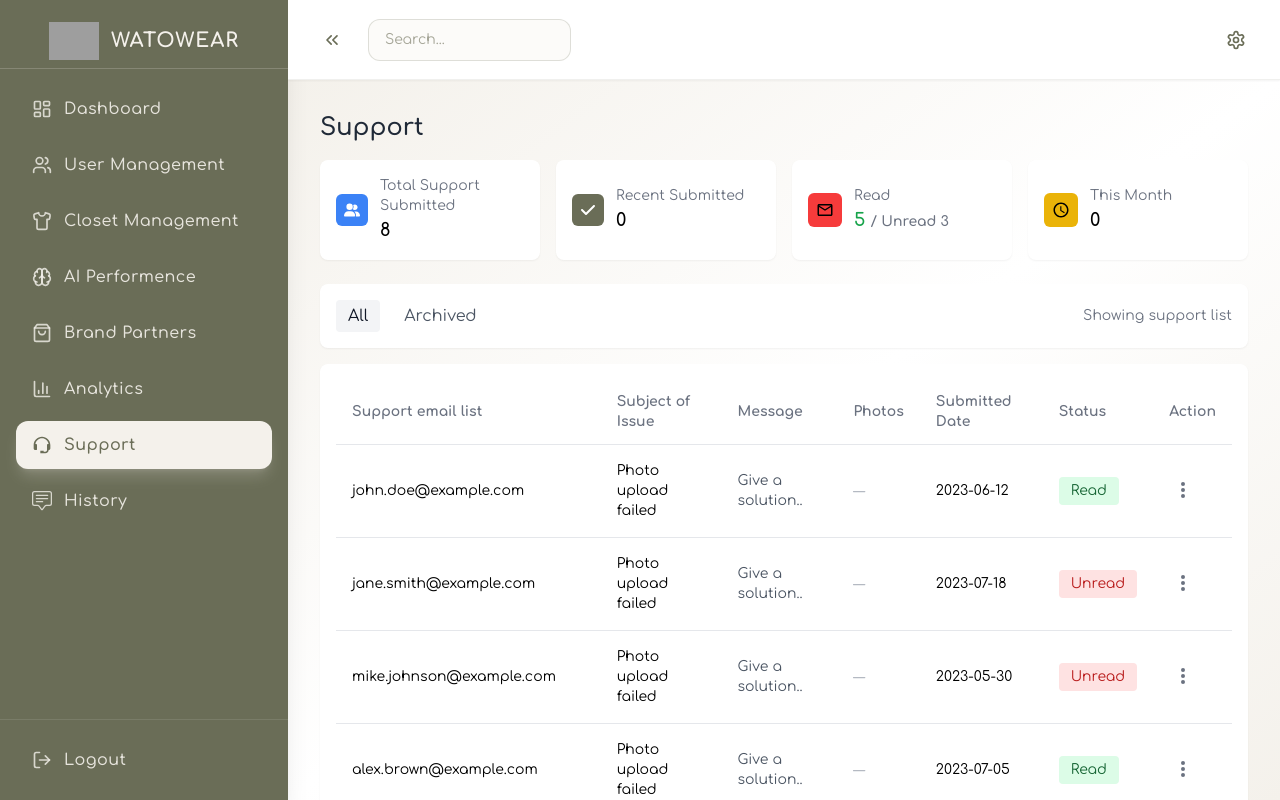
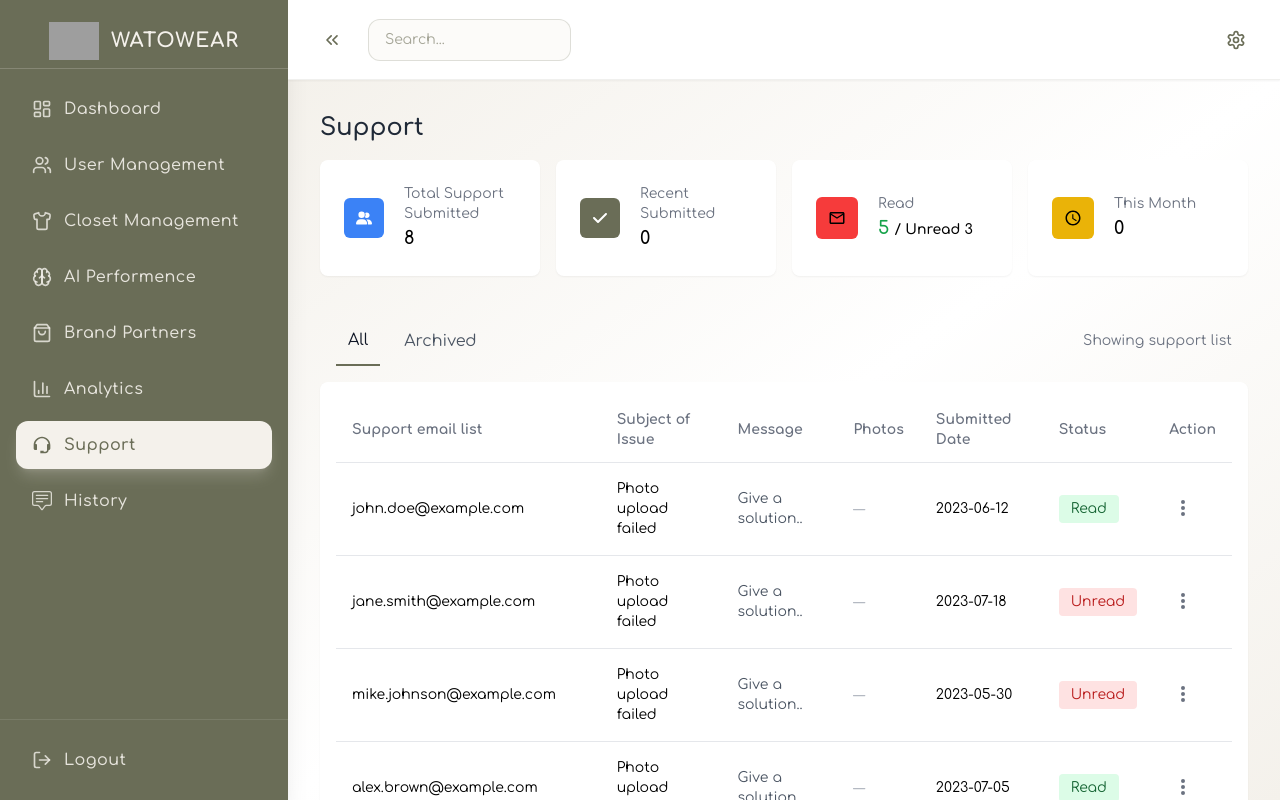
Before and after one commit to Shawon-Reza/watowear, a React (Vite) app: page /admin/support in a window 1280 px wide. Built offline with nearby package versions, Linux system fonts and the light colour scheme; grey boxes are pictures that could not be loaded.

Commit message:
style: Add `text-black` to dashboard metrics, remove dark mode background classes, and refine support page card and tab styling.

```diff
--- a/src/Pages/Dashboard/AIPerformence/AI_Performence.jsx
+++ b/src/Pages/Dashboard/AIPerformence/AI_Performence.jsx
@@ -64,7 +64,7 @@ const AI_Performence = () => {
 						Suggestions Accuracy
 					</h3>
 					<div className="flex items-center justify-between py-3">
-						<h1 className="font-extrabold text-2xl">
+						<h1 className="font-extrabold text-2xl text-black">
 							{stats.suggestionsAccuracy.value}%
 						</h1>
 						<div className="p-1 rounded-md bg-gray-50">
@@ -97,7 +97,7 @@ const AI_Performence = () => {
 						User Acceptance Rate
 					</h3>
 					<div className="flex items-center justify-between py-3">
-						<h1 className="font-extrabold text-2xl">
+						<h1 className="font-extrabold text-2xl text-black">
 							{stats.userAcceptance.value}%
 						</h1>
 						<div className="p-1 rounded-md bg-gray-50">
@@ -130,7 +130,7 @@ const AI_Performence = () => {
 						Avg. Response Time
 					</h3>
 					<div className="flex items-center justify-between py-3">
-						<h1 className="font-extrabold text-2xl">
+						<h1 className="font-extrabold text-2xl text-black">
 							{stats.avgResponse.value}
 						</h1>
 						<div className="p-1 rounded-md bg-gray-50">
@@ -159,7 +159,7 @@ const AI_Performence = () => {
 						Daily Suggestions
 					</h3>
 					<div className="flex items-center justify-between py-3">
-						<h1 className="font-extrabold text-2xl">
+						<h1 className="font-extrabold text-2xl text-black">
 							{stats.totalSuggestions.value.toLocaleString()}
 						</h1>
 						<div className="p-1 rounded-md bg-gray-50">
--- a/src/Pages/Dashboard/Analytics/Analytics.jsx
+++ b/src/Pages/Dashboard/Analytics/Analytics.jsx
@@ -44,7 +44,7 @@ const Analytics = () => {
 							Daily Active Users
 						</h3>
 						<div className="flex items-center justify-between py-2">
-							<h1 className="font-extrabold text-2xl">
+							<h1 className="font-extrabold text-2xl text-black">
 								{stats.dailyActive.value.toLocaleString()}
 							</h1>
 							<div
@@ -110,7 +110,7 @@ const Analytics = () => {
 							Avg. Session Duration
 						</h3>
 						<div className="flex items-center justify-between py-2">
-							<h1 className="font-extrabold text-2xl">
+							<h1 className="font-extrabold text-2xl text-black">
 								{stats.avgSession.value}
 							</h1>
 							<div
@@ -176,7 +176,7 @@ const Analytics = () => {
 							Avg. Session Duration ( Daily )
 						</h3>
 						<div className="flex items-center justify-between py-2">
-							<h1 className="font-extrabold text-2xl">
+							<h1 className="font-extrabold text-2xl text-black">
 								{stats.avgSessionDaily.value}
 							</h1>
 							<div
--- a/src/Pages/Dashboard/Support/Support.jsx
+++ b/src/Pages/Dashboard/Support/Support.jsx
@@ -232,36 +232,36 @@ export default function Support() {
 
 			{/* Top cards */}
 			<div className="grid grid-cols-1 sm:grid-cols-2 lg:grid-cols-3 xl:grid-cols-4 gap-4 mb-6">
-				<div className="bg-white dark:bg-gray-800 rounded-lg shadow-sm p-4 flex items-center  gap-3">
-					<div className="bg-[#3B82F6] p-2 rounded-md">
+				<div className="bg-white rounded-lg shadow-sm p-6 flex items-center gap-5">
+					<div className="bg-[#3B82F6] p-3 rounded-md">
 						<FaUserGroup color="" className="text-white" />
 					</div>
 					<div>
 						<div className="text-sm text-gray-500">
 							Total Support Submitted
 						</div>
-						<div className="text-lg font-semibold">
+						<div className="text-lg font-semibold text-black">
 							{totalSubmitted}
 						</div>
 					</div>
 				</div>
 
-				<div className="bg-white dark:bg-gray-800 rounded-lg shadow-sm p-4 flex items-center gap-3">
-					<div className="bg-[#6A6D57] p-2 rounded-md">
+				<div className="bg-white rounded-lg shadow-sm p-6 flex items-center gap-5">
+					<div className="bg-[#6A6D57] p-3 rounded-md">
 						<FaCheck color="" className="text-white" />
 					</div>
 					<div>
 						<div className="text-sm text-gray-500">
 							Recent Submitted
 						</div>
-						<div className="text-lg font-semibold">
+						<div className="text-lg font-semibold text-black">
 							{recentSubmitted}
 						</div>
 					</div>
 				</div>
 
-				<div className="bg-white dark:bg-gray-800 rounded-lg shadow-sm p-4 flex items-center gap-3">
-					<div className="bg-[#f63b3b] p-2 rounded-md flex items-center justify-center">
+				<div className="bg-white rounded-lg shadow-sm p-6 flex items-center gap-5">
+					<div className="bg-[#f63b3b] p-3 rounded-md flex items-center justify-center">
 						<MdOutlineEmail
 							size={18}
 							color=""
@@ -272,15 +272,15 @@ export default function Support() {
 						<div className="text-sm text-gray-500">Read</div>
 						<div className="text-lg font-semibold text-green-600">
 							{readCount}{" "}
-							<span className="text-sm text-gray-500">
+							<span className="text-sm text-black">
 								/ Unread {unreadCount}
 							</span>
 						</div>
 					</div>
 				</div>
 
-				<div className="bg-white dark:bg-gray-800 rounded-lg shadow-sm p-4 flex items-center gap-3">
-					<div className="bg-[#EAB308] p-2 rounded-md">
+				<div className="bg-white rounded-lg shadow-sm p-6 flex items-center gap-5">
+					<div className="bg-[#EAB308] p-3 rounded-md">
 						<MdOutlineWatchLater
 							size={18}
 							color=""
@@ -289,13 +289,15 @@ export default function Support() {
 					</div>
 					<div>
 						<div className="text-sm text-gray-500">This Month</div>
-						<div className="text-lg font-semibold">0</div>
+						<div className="text-lg font-semibold text-black">
+							0
+						</div>
 					</div>
 				</div>
 			</div>
 
 			{/* Filters and tabs */}
-			<div className="bg-white dark:bg-gray-800 rounded-lg shadow-sm p-4 mb-4">
+			<div className="p-4">
 				<div className="flex flex-col sm:flex-row sm:items-center sm:justify-between gap-3">
 					<div className="flex items-center gap-3">
 						{["All", "Archived"].map((t) => (
@@ -306,9 +308,9 @@ export default function Support() {
 									setArchived(t === "Archived");
 									setPage(1);
 								}}
-								className={`px-3 py-1 rounded ${
+								className={`px-3 py-3 ${
 									tab === t
-										? "bg-gray-100 dark:bg-gray-700 text-gray-900"
+										? "border-b-2 border-[#6A6D57] text-gray-900"
 										: "text-gray-600"
 								}`}
 							>
@@ -327,7 +329,7 @@ export default function Support() {
 			</div>
 
 			{/* Table */}
-			<div className="bg-white dark:bg-gray-800 rounded-lg shadow-sm overflow-hidden">
+			<div className="bg-white rounded-lg shadow-sm overflow-hidden">
 				<div className="p-4 overflow-x-auto">
 					<table className="min-w-full text-left text-sm">
 						<thead>
```
